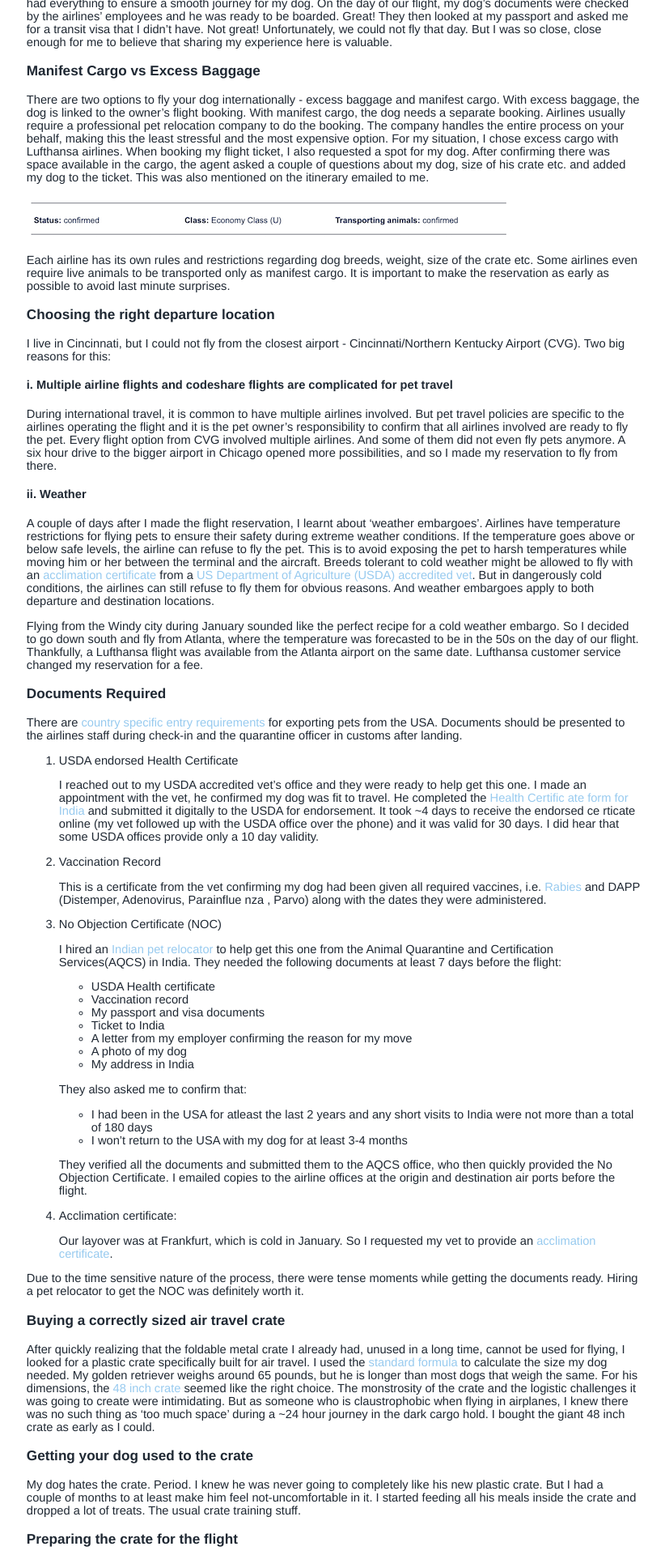
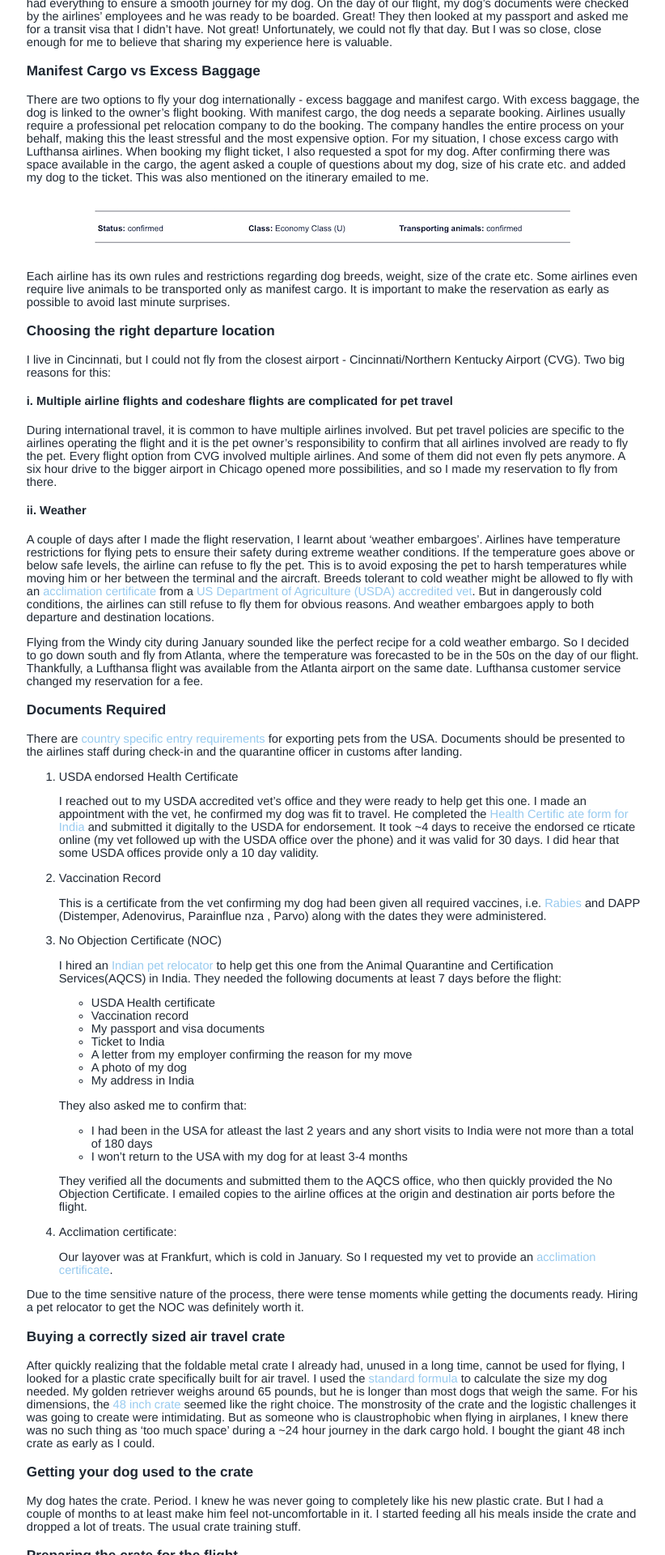
Before and after one commit to vaishnavisen/vaishnavisen.github.io, a Jekyll site: the page built from _posts/2023-03-02-flying-dog-internationally.md, in a window 1280 px wide. Shown: the part 319-2239 px from the top of the page at 81% size, without its empty margins (228-1050 px from the left). Built offline with Jekyll 4.4.1, drawn with Linux system fonts in a browser that asks for light colours; nearby versions of some CDN libraries; comment, search, counter and statistics services are not loaded.

Commit message:
Center image

```diff
--- a/_posts/2023-03-02-flying-dog-internationally.md
+++ b/_posts/2023-03-02-flying-dog-internationally.md
@@ -15,7 +15,7 @@ A couple of months ago, I found out I had to move from the USA to India temporar
 
 There are two options to fly your dog internationally - excess baggage and manifest cargo. With excess baggage, the dog is linked to the owner's flight booking. With manifest cargo, the dog needs a separate booking. Airlines usually require a professional pet relocation company to do the booking. The company handles the entire process on your behalf, making this the least stressful and the most expensive option. For my situation, I chose excess cargo with Lufthansa airlines. When booking my flight ticket, I also requested a spot for my dog. After confirming there was space available in the cargo, the agent asked a couple of questions about my dog, size of his crate etc. and added my dog to the ticket. This was also mentioned on the itinerary emailed to me.
 
-![Animal Transport Confirmation](/assets/images/lufthansa_akira_confirmation.png)
+<center> <img class="img_adjust" src = "/assets/images/lufthansa_akira_confirmation.png"/> </center>
 
 Each airline has its own rules and restrictions regarding dog breeds, weight, size of the crate etc. Some airlines even require live animals to be transported only as manifest cargo. It is important to make the reservation as early as possible to avoid last minute surprises.
 
```
